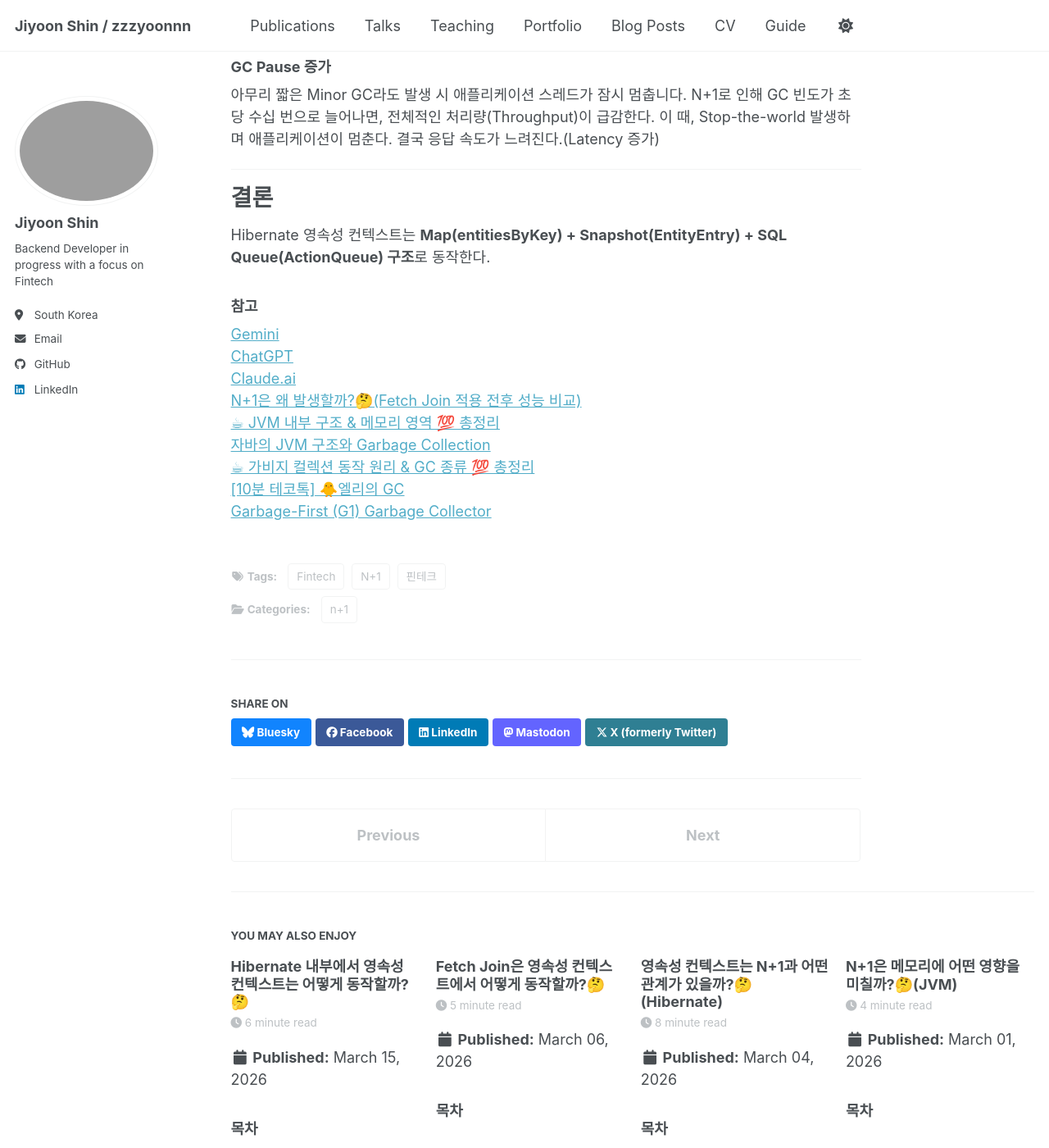
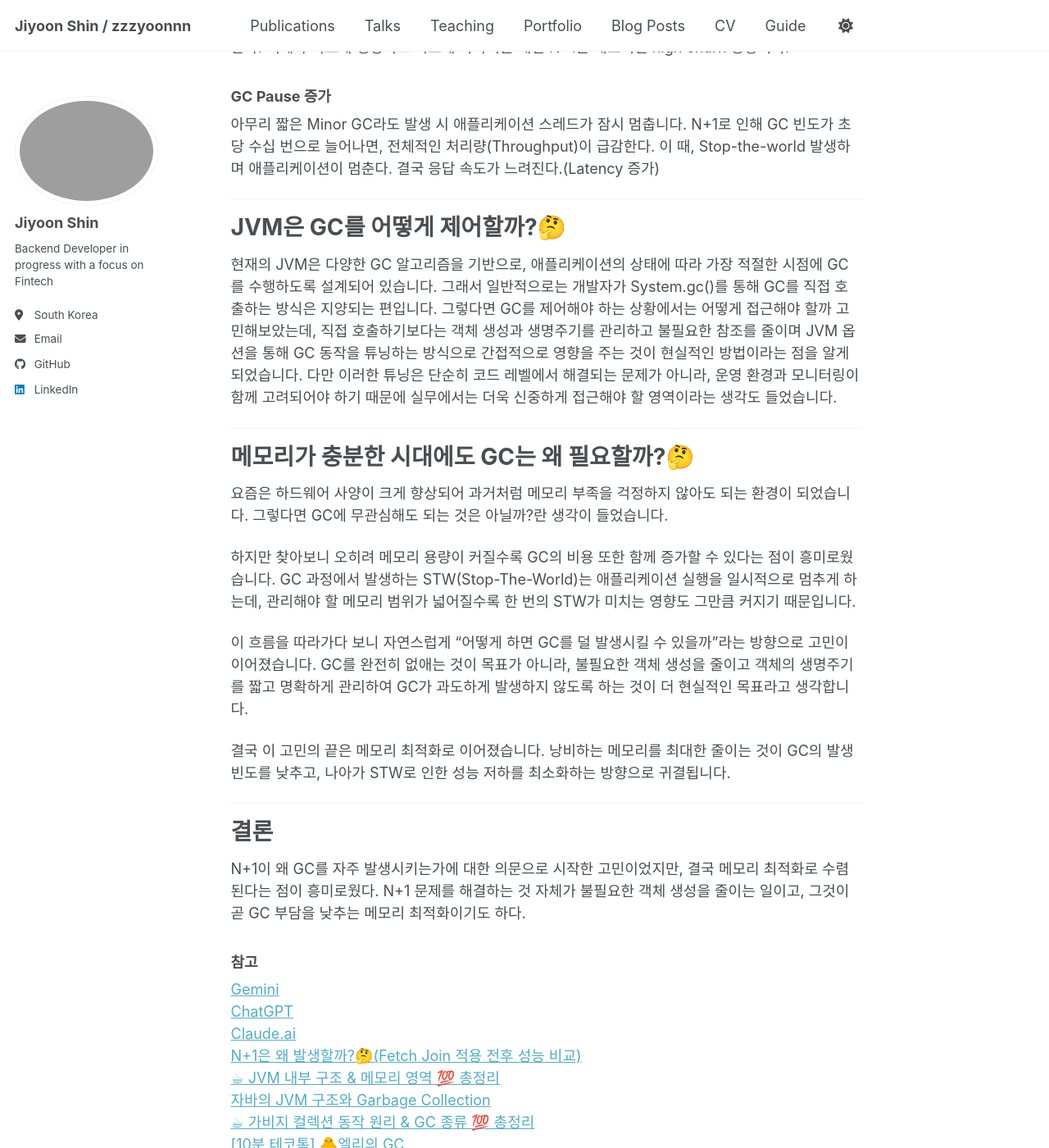
Before and after one commit to zzzyoonnn/zzzyoonnn.github.io, a Jekyll site: the page built from _posts/n+1/2026-03-15-n+1-8.md, in a window 1280 px wide and 1400 px high, scrolled down 14204 px. Shown: the whole window at 82% size. Built offline with Jekyll 4.4.1, drawn with Linux system fonts in a browser that asks for light colours; a script bundle is joined from its source files by our own code; library files that are not in the unit come from our copies; some of the changed text lies outside the part shown.

Commit message:
docs: Update blog post n+1-8

```diff
--- a/_posts/n+1/2026-03-15-n+1-8.md
+++ b/_posts/n+1/2026-03-15-n+1-8.md
@@ -20,6 +20,7 @@ tags:
 5. 가비지 컬렉션 동작 과정
 6. N+1 상황에서 메모리에 벌어지는 일
 7. N+1은 GC를 왜 자주 발생시킬까?🤔
+8. JVM은 GC를 어떻게 제어할까?🤔
 9. 결론
 
 ### N+1기
@@ -282,9 +283,27 @@ Eden 영역은 크기가 제한적이다. N+1로 인해 단시간에 엄청난
 
 ---
 
+# JVM은 GC를 어떻게 제어할까?🤔
+
+현재의 JVM은 다양한 GC 알고리즘을 기반으로, 애플리케이션의 상태에 따라 가장 적절한 시점에 GC를 수행하도록 설계되어 있습니다. 그래서 일반적으로는 개발자가 System.gc()를 통해 GC를 직접 호출하는 방식은 지양되는 편입니다. 그렇다면 GC를 제어해야 하는 상황에서는 어떻게 접근해야 할까 고민해보았는데, 직접 호출하기보다는 객체 생성과 생명주기를 관리하고 불필요한 참조를 줄이며 JVM 옵션을 통해 GC 동작을 튜닝하는 방식으로 간접적으로 영향을 주는 것이 현실적인 방법이라는 점을 알게 되었습니다. 다만 이러한 튜닝은 단순히 코드 레벨에서 해결되는 문제가 아니라, 운영 환경과 모니터링이 함께 고려되어야 하기 때문에 실무에서는 더욱 신중하게 접근해야 할 영역이라는 생각도 들었습니다.
+
+---
+
+# 메모리가 충분한 시대에도 GC는 왜 필요할까?🤔
+
+요즘은 하드웨어 사양이 크게 향상되어 과거처럼 메모리 부족을 걱정하지 않아도 되는 환경이 되었습니다. 그렇다면 GC에 무관심해도 되는 것은 아닐까?란 생각이 들었습니다.
+
+하지만 찾아보니 오히려 메모리 용량이 커질수록 GC의 비용 또한 함께 증가할 수 있다는 점이 흥미로웠습니다. GC 과정에서 발생하는 STW(Stop-The-World)는 애플리케이션 실행을 일시적으로 멈추게 하는데, 관리해야 할 메모리 범위가 넓어질수록 한 번의 STW가 미치는 영향도 그만큼 커지기 때문입니다.
+
+이 흐름을 따라가다 보니 자연스럽게 "어떻게 하면 GC를 덜 발생시킬 수 있을까"라는 방향으로 고민이 이어졌습니다. GC를 완전히 없애는 것이 목표가 아니라, 불필요한 객체 생성을 줄이고 객체의 생명주기를 짧고 명확하게 관리하여 GC가 과도하게 발생하지 않도록 하는 것이 더 현실적인 목표라고 생각합니다.
+
+결국 이 고민의 끝은 메모리 최적화로 이어졌습니다. 낭비하는 메모리를 최대한 줄이는 것이 GC의 발생 빈도를 낮추고, 나아가 STW로 인한 성능 저하를 최소화하는 방향으로 귀결됩니다.
+
+---
+
 # 결론
 
-Hibernate 영속성 컨텍스트는 **Map(entitiesByKey) + Snapshot(EntityEntry) + SQL Queue(ActionQueue) 구조**로 동작한다.
+N+1이 왜 GC를 자주 발생시키는가에 대한 의문으로 시작한 고민이었지만, 결국 메모리 최적화로 수렴된다는 점이 흥미로웠다. N+1 문제를 해결하는 것 자체가 불필요한 객체 생성을 줄이는 일이고, 그것이 곧 GC 부담을 낮추는 메모리 최적화이기도 하다.
 
 ### 참고
 
```
